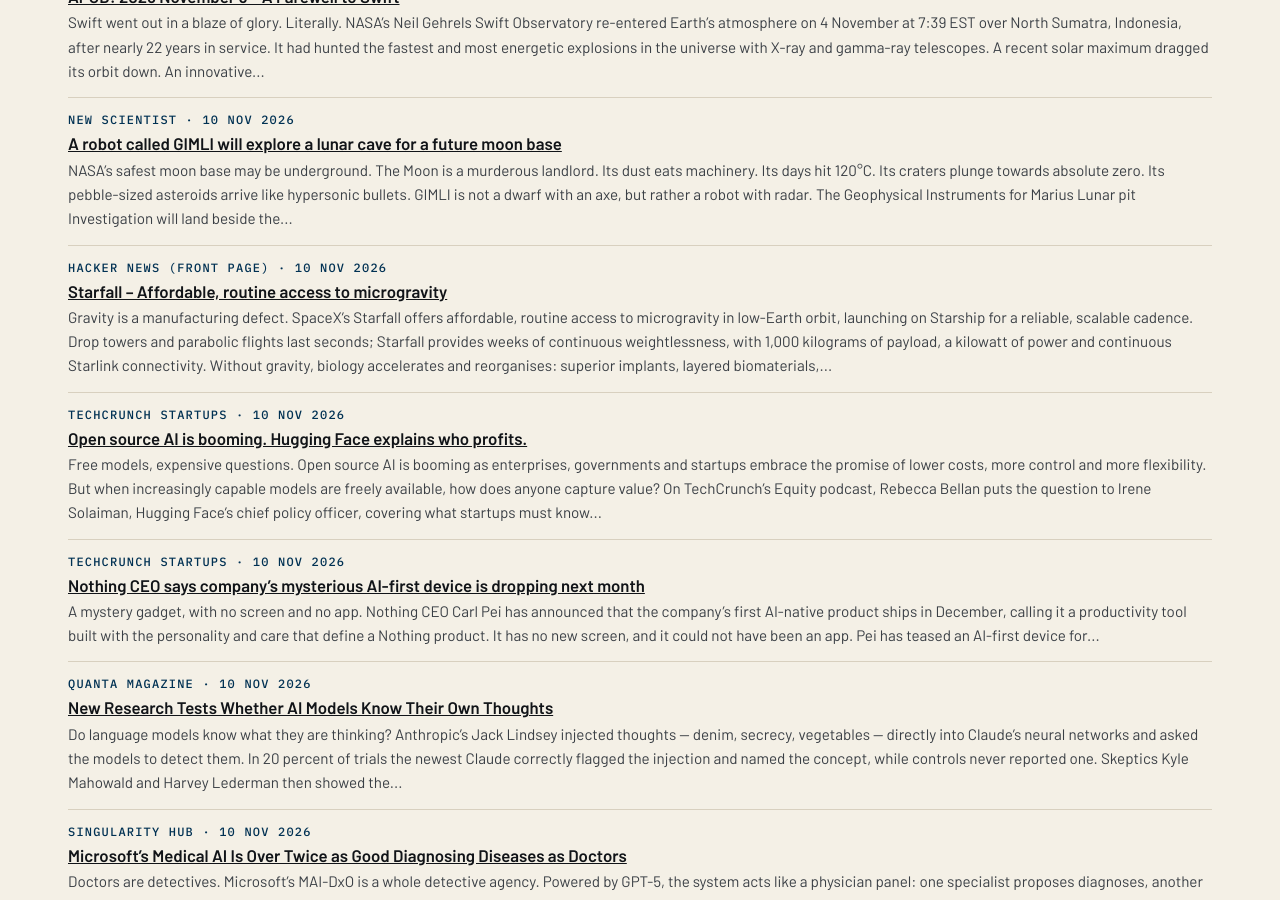
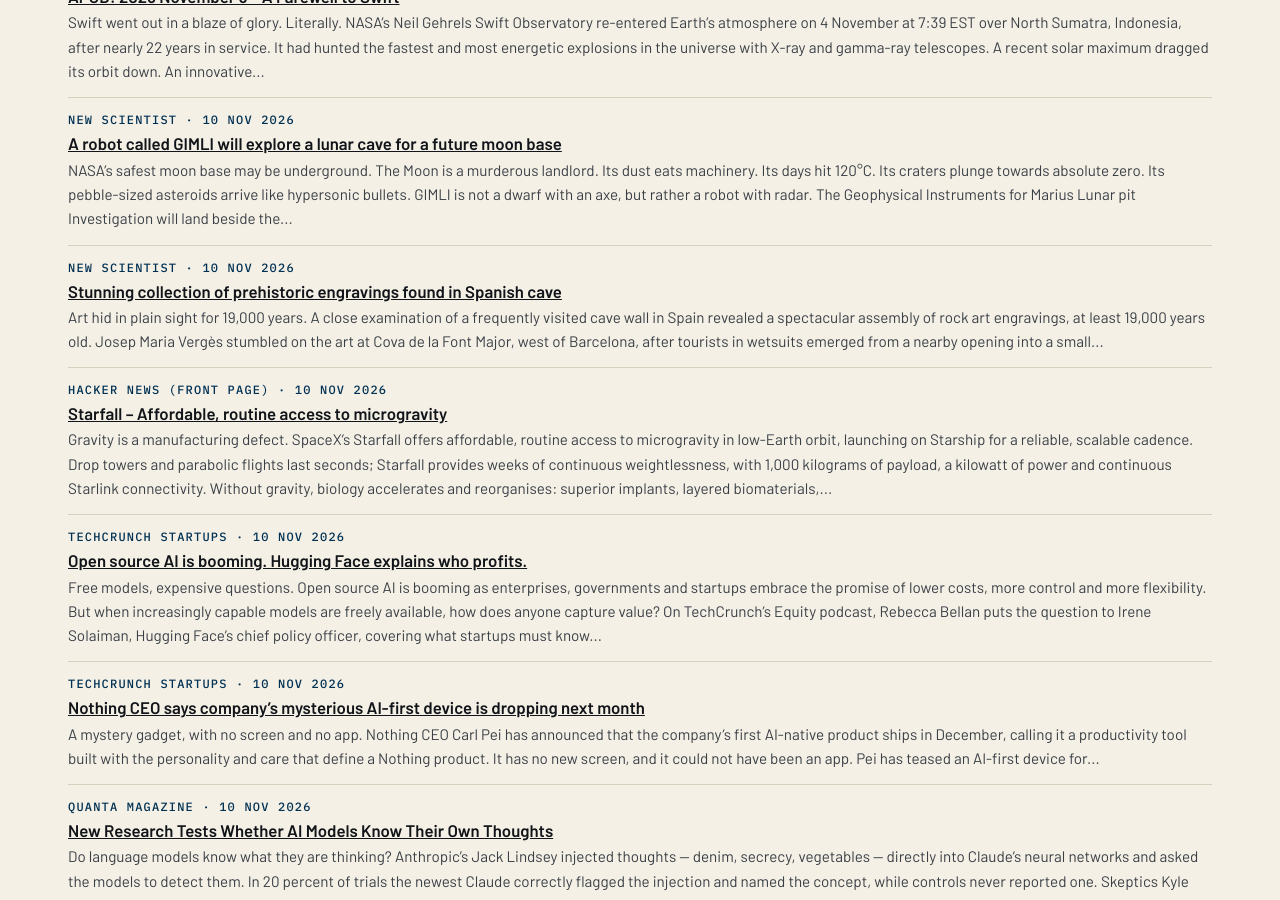
Before and after one commit to katz-news/katz.news, a Jekyll site: the page built from briefs/index.html, in a window 1280 px wide and 900 px high, scrolled down 4113 px. Built offline with Jekyll 4.4.1, drawn with Linux system fonts in a browser that asks for light colours.

Commit message:
Publish 2026-11-06

```diff
--- a/_data/build.yml
+++ b/_data/build.yml
@@ -1 +1 @@
-published_at: 2026-11-06T17:41:41Z
+published_at: 2026-11-06T17:42:55Z
--- /dev/null
+++ b/_posts/briefs/2026-11-05-stunning-collection-of-prehistoric-engravings-found-in-spani.md
@@ -0,0 +1,9 @@
+---
+published: true
+title: Stunning collection of prehistoric engravings found in Spanish cave
+date: 2026-11-10
+section: science
+source_name: New Scientist
+source_url: https://www.newscientist.com/article/2597300-stunning-collection-of-prehistoric-engravings-found-in-spanish-cave/?utm_campaign=RSS|NSNS&utm_content=home&utm_medium=RSS&utm_source=NSNS
+---
+Art hid in plain sight for 19,000 years. A close examination of a frequently visited cave wall in Spain revealed a spectacular assembly of rock art engravings, at least 19,000 years old. Josep Maria Vergès stumbled on the art at Cova de la Font Major, west of Barcelona, after tourists in wetsuits emerged from a nearby opening into a small side gallery. Among modern graffiti he noticed vertical lines, then many more. So far: 280 motifs, including 55 animal figures. The verdict is prehistorically plain: the cave was a popular tourist attraction all along, and nobody saw the gallery.
```
